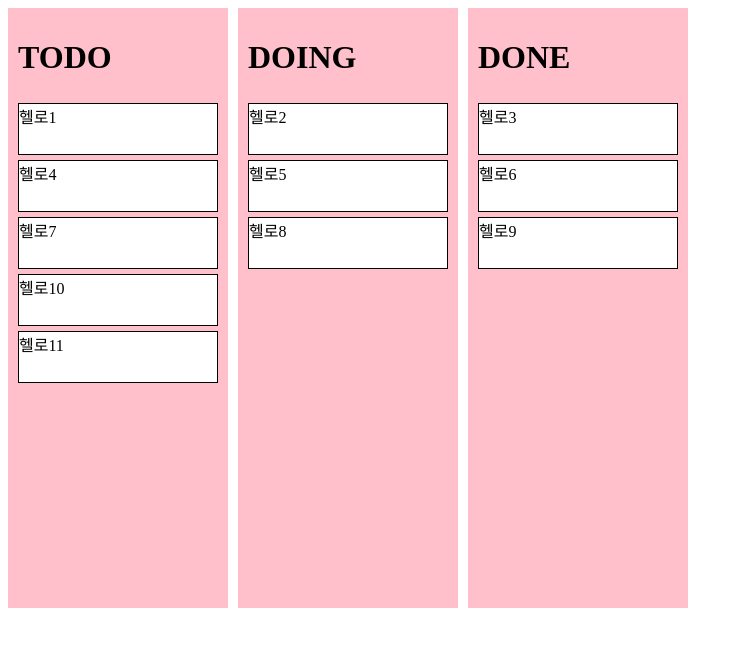
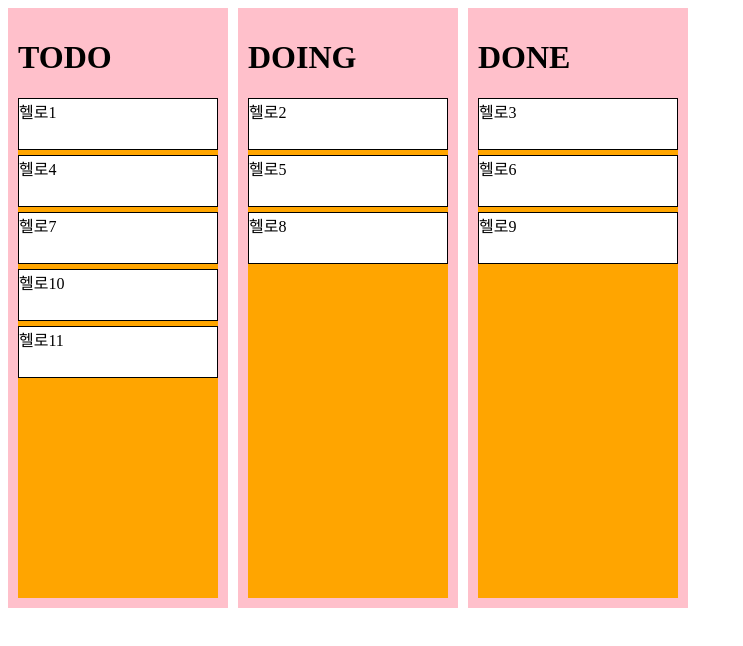
Before and after one commit to skawnkk/dragNdrop, a React (Create React App) app: page / in a window 1280 px wide. Shown: the top 646 px of the page, without its empty margins (0-743 px from the left). Built offline with nearby package versions, Linux system fonts and the light colour scheme.

Commit message:
bug. insertBefore - 아니왜 ?

```diff
--- a/src/App.js
+++ b/src/App.js
@@ -24,8 +24,7 @@ export default function App() {
 
   const handleDragOver = (e) => {
     e.preventDefault();
-    console.log("drag");
-
+  };
   // if (e.target.className.includes("column")) {
   //   const todos = e.target.children;
   //   const lastChildren = todos[todos.length - 1];
@@ -36,32 +35,35 @@ export default function App() {
   // const placeY = placeInfo.bottom - e.clientY;
   // const targetHeight = placeInfo.bottom - placeInfo.top;
   // setNewPlace(placeY > targetHeight / 2 ? "UP" : "DOWN");
-  };
 
   const handleDrop = (e) => {
     e.preventDefault();
+    const droppedPlace = e.target;
     const clickedCardID = e.dataTransfer.getData("card_id");
     const clickedCard = document.getElementById(clickedCardID);
-    clickedCard.style.display = "block";
-
-    const placeInfo = e.target.getBoundingClientRect();
+    const currentColumn = droppedPlace.closest(".cardlist");
+    const placeInfo = droppedPlace.getBoundingClientRect();
     const placeY = placeInfo.bottom - e.clientY;
     const targetHeight = placeInfo.bottom - placeInfo.top;
-    let targetIndex = getNewPlaceIndex(e.target.id);
-    targetIndex = placeY > targetHeight / 2 ? targetIndex - 1 : targetIndex + 1;
+    const insertPlace = placeY > targetHeight / 2 ? "beforebegin" : "afterend";
 
-    function getNewPlaceIndex(id) {
-      const droppedColumn = Array.from(e.target.closest(".column").childNodes);
-      const idArray = droppedColumn.map((el) => el.id);
-      return idArray.indexOf(id);
+    if (droppedPlace === currentColumn) {
+      currentColumn.appendChild(clickedCard);
+    } else {
+      //beforebegin
+      if (insertPlace === "beforebegin")
+        e.target.insertAdjacentElement(insertPlace, clickedCard);
+      //afterend
+      else {
+        if (droppedPlace.nextSibling) {
+          e.target.insertAdjacentElement(insertPlace, clickedCard);
+          // droppedPlace.parentNode.insertBefore(
+          //   clickedCard,
+          //   droppedPlace.nextSibling
+          // );
+        } else currentColumn.appendChild(clickedCard);
       }
-    const newPlace = e.target.closest(".card") || e.target.closest(".column");
-
-    //처음위치와 달라진 경우
-
-    if (newPlace === e.target.closest(".card"))
-      newPlace.insertAdjacentElement("afterend", clickedCard);
-    else newPlace.appendChild(clickedCard);
+    }
   };
 
   return (
@@ -70,7 +72,7 @@ export default function App() {
         <h1>TODO</h1>
         <CardList
           id={"column" + 1}
-          className="column"
+          className="cardlist"
           type="todo"
           onDragOver={handleDragOver}
           onDrop={handleDrop}
@@ -83,7 +85,7 @@ export default function App() {
         <h1>DOING</h1>
         <CardList
           id={"column" + 2}
-          className="column"
+          className="cardlist"
           type="doing"
           onDragOver={handleDragOver}
           onDrop={handleDrop}
@@ -96,7 +98,7 @@ export default function App() {
         <h1>DONE</h1>
         <CardList
           id={"column" + 3}
-          className="column"
+          className="cardlist"
           type="done"
           onDragOver={handleDragOver}
           onDrop={handleDrop}
@@ -110,15 +112,17 @@ export default function App() {
 
 const ColumnBox = styled.div`
   display: flex;
+  gap: 0 10px;
 `;
+
 const Column = styled.div`
   width: 200px;
   background-color: pink;
   padding: 10px;
-  margin-right: 10px;
 `;
 
 const CardList = styled.div`
+  background-color: orange;
+  overflow-y: auto;
   height: 500px;
-  overflow-y: auto;
 `;
--- a/src/Card.js
+++ b/src/Card.js
@@ -2,10 +2,10 @@ import styled from "styled-components";
 import { useState } from "react";
 function Card({ value, newPlace, clickedCardID, setClickedCardID }) {
   const [isDragStart, setDragStart] = useState(false);
+
   const handleDragOver = (e) => {
     e.preventDefault();
-    console.log("card");
-
+  };
   //if (+e.target.id === clickedCardID) return;
 
   // const placeInfo = e.target.getBoundingClientRect();
@@ -16,20 +16,15 @@ function Card({ value, newPlace, clickedCardID, setClickedCardID }) {
   //브라우저시작부터 target의 bottomm까지의 길이 - 브라우저시작부터 현재 마우스위치까지의 길이
   //else markUpNewPlace(e.target);
   //e.target.style.background = "skyblue";
-  };
 
   const handleDragStart = (e) => {
     e.dataTransfer.setData("card_id", value.id);
     setClickedCardID(value.id); //?필요한건가
     setDragStart(true);
-    setTimeout(() => (e.target.style.display = "none"), 0);
+    //setTimeout(() => (e.target.style.display = "none"), 0);
   };
 
-  const handleDragLeave = (e) => {
-    e.preventDefault();
-    // console.log("leave");
-    // e.target.style.background = "white";
-  };
+  const handleDragEnd = () => setDragStart(false);
 
   return (
     <>
@@ -43,7 +38,7 @@ function Card({ value, newPlace, clickedCardID, setClickedCardID }) {
         draggable={true}
         onDragStart={handleDragStart}
         onDragOver={handleDragOver}
-        onDragLeave={handleDragLeave}
+        onDragEnd={handleDragEnd}
       >
         {value.text}
         {value.id}
@@ -57,16 +52,15 @@ function Card({ value, newPlace, clickedCardID, setClickedCardID }) {
 }
 export default Card;
 const CardWrapper = styled.div`
+  height: 50px;
+  margin-bottom: 5px;
   border: 1px solid black;
-  height: 50px;
   background-color: white;
   opacity: ${(props) => (props.isDragStart ? 0.5 : 1)};
-  border: 1px solid ${(props) => (props.isDragStart ? "grey" : "black")};
-  margin-top: 5px;
 `;
 
 const NewPlaceMarking = styled.div`
   height: 3px;
   padding: 1px 0;
-  background-color: "aquamarine";
+  background-color: aquamarine;
 `;
```
Lines whose indentation alone changed are shown as unchanged.
